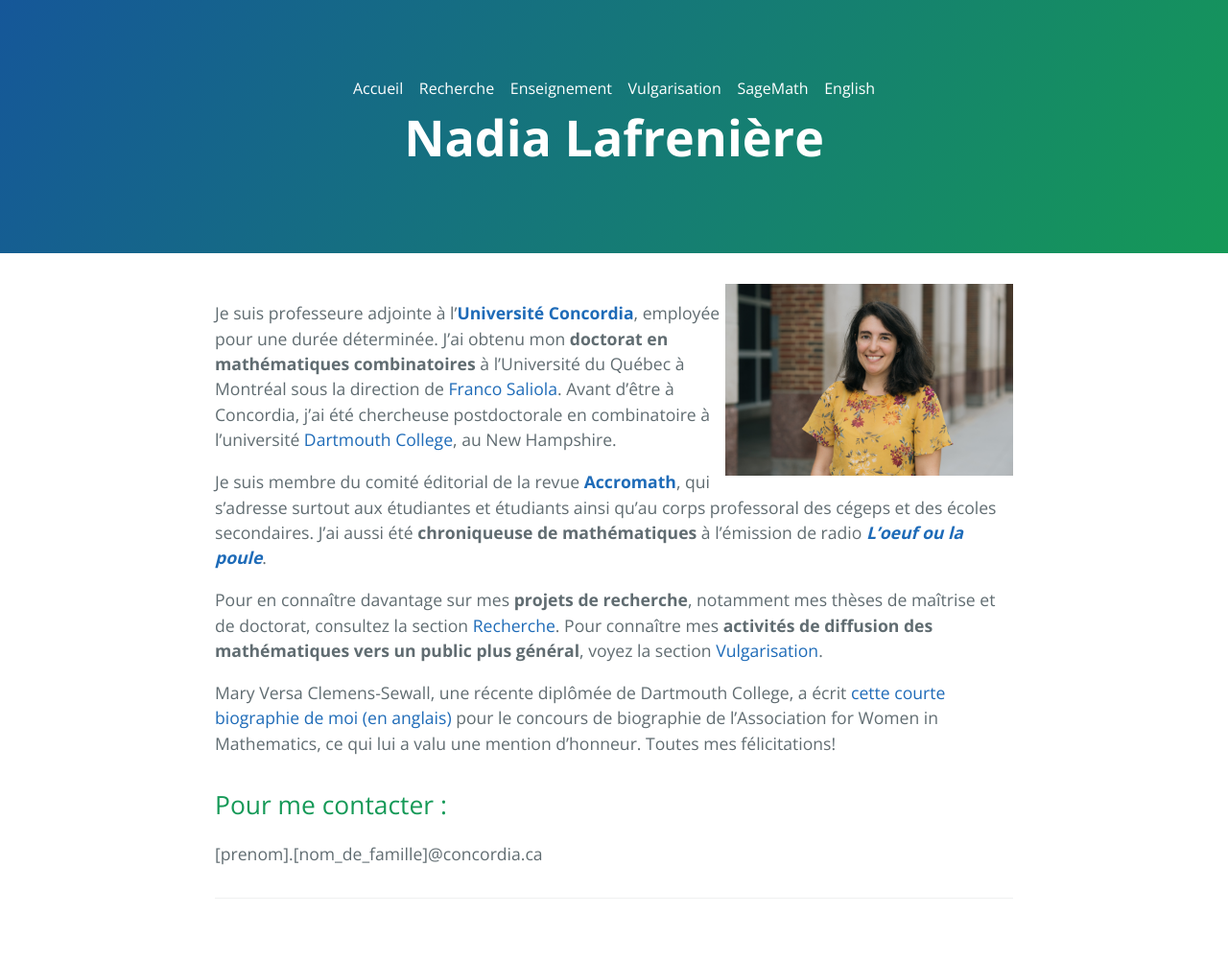
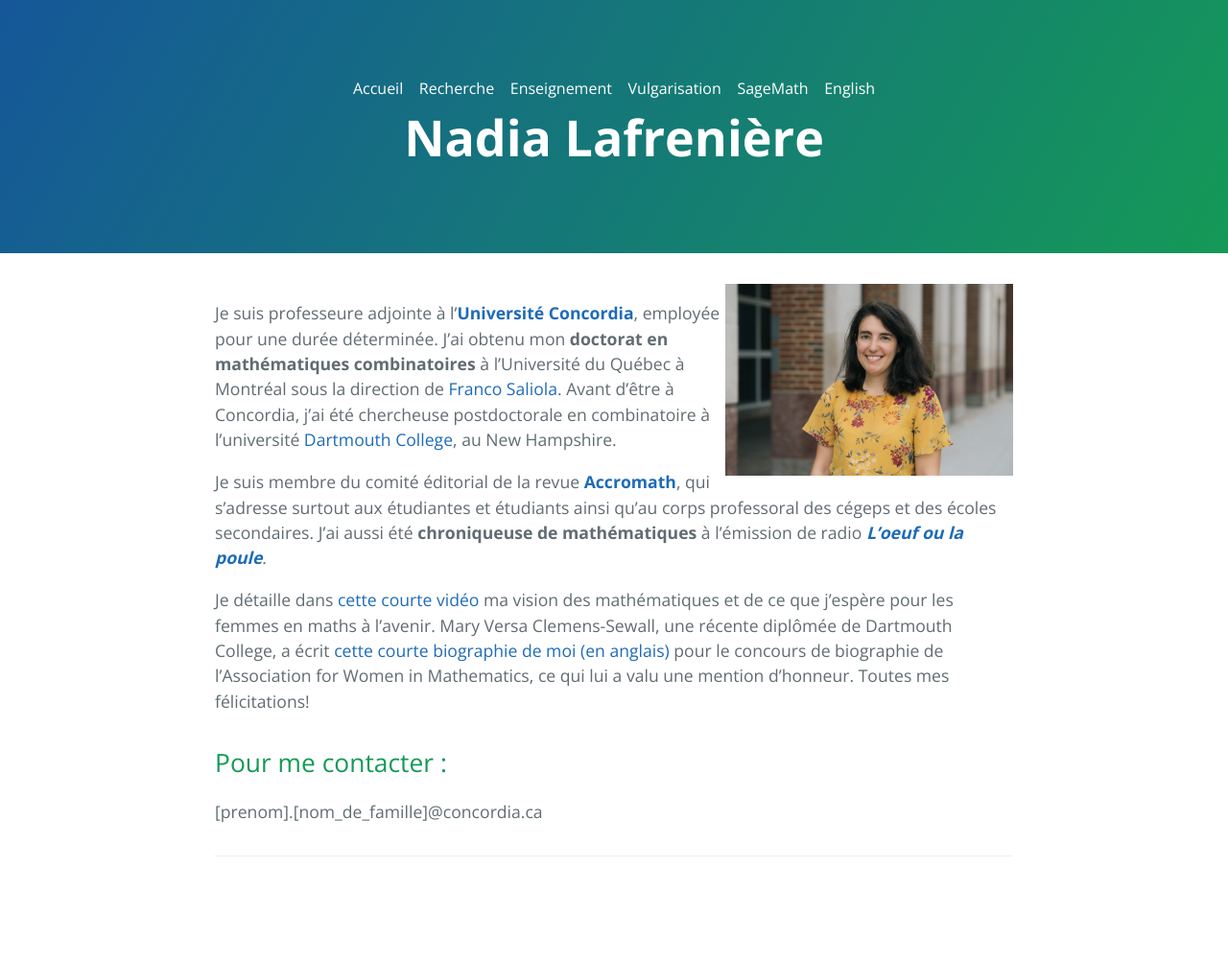
Before and after one commit to nadialafreniere/nadialafreniere.github.io, a Jekyll site: the page built from index.md, in a window 1280 px wide. Shown: the whole page at 96% size. Built offline with Jekyll 4.4.1, drawn with Linux system fonts in a browser that asks for light colours; our own code applies the rules of GitHub Pages for plain Markdown files; after the commit the page ends 957 px from its top, so only the background shows below that.

```diff
--- a/index.md
+++ b/index.md
@@ -12,8 +12,7 @@ Je suis professeure adjointe à l'[**Université Concordia**](https://www.concor
 
 Je suis membre du comité éditorial de la revue **[Accromath](https://accromath.uqam.ca)**, qui s'adresse surtout aux étudiantes et étudiants ainsi qu'au corps professoral des cégeps et des écoles secondaires. J'ai aussi été **chroniqueuse de mathématiques** à l'émission de radio **[_L'oeuf ou la poule_](https://www.choq.ca/emissions-details/loeuf-ou-la-poule/)**.
 
-Pour en connaître davantage sur mes **projets de recherche**, notamment mes thèses de maîtrise et de doctorat, consultez la section [Recherche](recherche). Pour connaître mes **activités de diffusion des mathématiques vers un public plus général**, voyez la section [Vulgarisation](vulgarisation).
-
+Je détaille dans [cette courte vidéo](https://www.youtube.com/watch?v=LL_dat6_4e8) ma vision des mathématiques et de ce que j'espère pour les femmes en maths à l'avenir.
 Mary Versa Clemens-Sewall, une récente diplômée de Dartmouth College, a écrit [cette courte biographie de moi (en anglais)](https://awm-math.org/awards/student-essay-contest/2020-student-essay-contest-results/2020-student-essay-contest-college-hon-mention-1/) pour le concours de biographie de l'Association for Women in Mathematics, ce qui lui a valu une mention d'honneur. Toutes mes félicitations!
 
 ## Pour me contacter :
```
Also changed, not shown: home.md (+1 -1 lines), outreach.md (+1 -1 lines), vulgarisation.md (+3 -2 lines).
